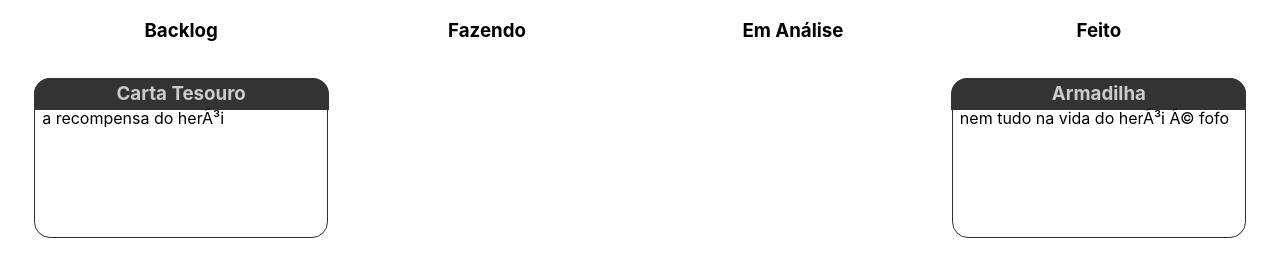
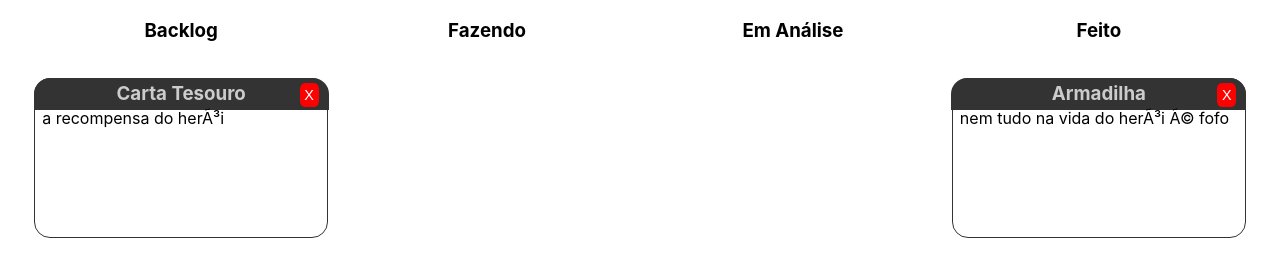
Before and after one commit to OliveiraBRE/sistema-gerenciamento-processos-front-pit2, a React (Create React App) app: page /painel in a window 1280 px wide. Shown: the part 146-422 px from the top of the page. Built offline with nearby package versions, Linux system fonts and the light colour scheme.

Commit message:
build: delete card button body: I must fix it

```diff
--- a/src/components/PAINEL/Column.css
+++ b/src/components/PAINEL/Column.css
@@ -18,7 +18,21 @@
 }
 
 .column-cards {
+  position: relative;
   flex-direction: column;
   align-items: center;
   list-style: none;
 }
+
+.xizinho{
+  position: absolute;
+  top: .8rem;
+  left: 21.2vw;
+  width: 1.5vw;
+  height: 3vh;
+  background-color: red;
+  color: white;
+  font-size: .9rem;
+  border: none;
+  border-radius: 25%;
+}
--- a/src/components/PAINEL/Column.js
+++ b/src/components/PAINEL/Column.js
@@ -1,17 +1,32 @@
 import React from "react";
+import Button from "../UI/Button";
 import Card from "../UI/Card";
+import { useDispatch } from "react-redux";
+import { deleteCardById } from "../../store/cards";
+
 
 import './Column.css';
 
 const Column = (props) => {
+  const dispatch = useDispatch();
+
+  const clog = () => {
+    if(window.confirm(`Deseja deletar o card ${props.data[0].title}`)){
+      dispatch(deleteCardById(props.data[0].cardId));
+    }
+  }
+
   return (
     <div className="column">
-      <div className="column-title"><h3>{props.column}</h3></div>
+      <div className="column-title">
+        <h3>{props.column}</h3>
+      </div>
       <ul className="column-cards">
         {props.data.map(data => (
           <li key={data.cardId}>
             <Card>
               <h3>{data.title}</h3>
+              <Button className="xizinho" onClick={clog}>X</Button>
               <p>{data.description}</p>
             </Card>
           </li>
--- a/src/components/PAINEL/NewCard.js
+++ b/src/components/PAINEL/NewCard.js
@@ -26,7 +26,9 @@ const NewCard = (props) => {
 
   return (
     <div className="new-card">
-      <h3 className="card_black-target">{params.project}</h3>
+      <div className="card_black-target">
+        <h3>{params.project}</h3>
+      </div>
       <div className="new-card_add">
         <form className="new-card_form" onSubmit={newCardEntranceHandler}>
           <input type="text" ref={cardTitle} placeholder="Novo Card" id="entered" autoFocus />
--- a/src/store/cards/index.js
+++ b/src/store/cards/index.js
@@ -33,8 +33,7 @@ export default function reducer(state = INITIAL_STATE, action) {
   }
 
   if (action.type === "deleteCardById") {
-    const selectCards = state.filter(project => project.id !== action.cardId);
-    state = [...selectCards];
+    console.log("action.cardId") ;
   }
   return state;
 }
```
Also changed, not shown: src/components/UI/Xizinho.css (deleted), src/components/UI/Xizinho.js (deleted).
